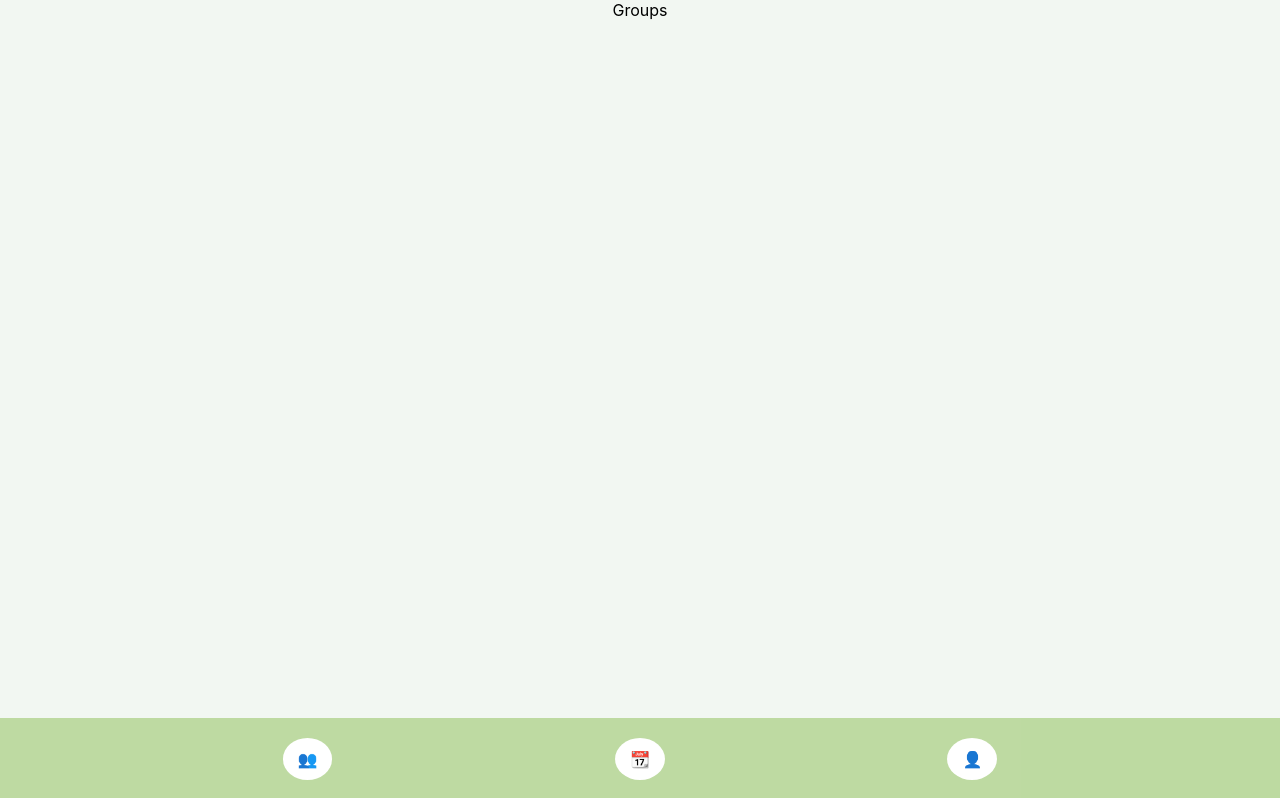
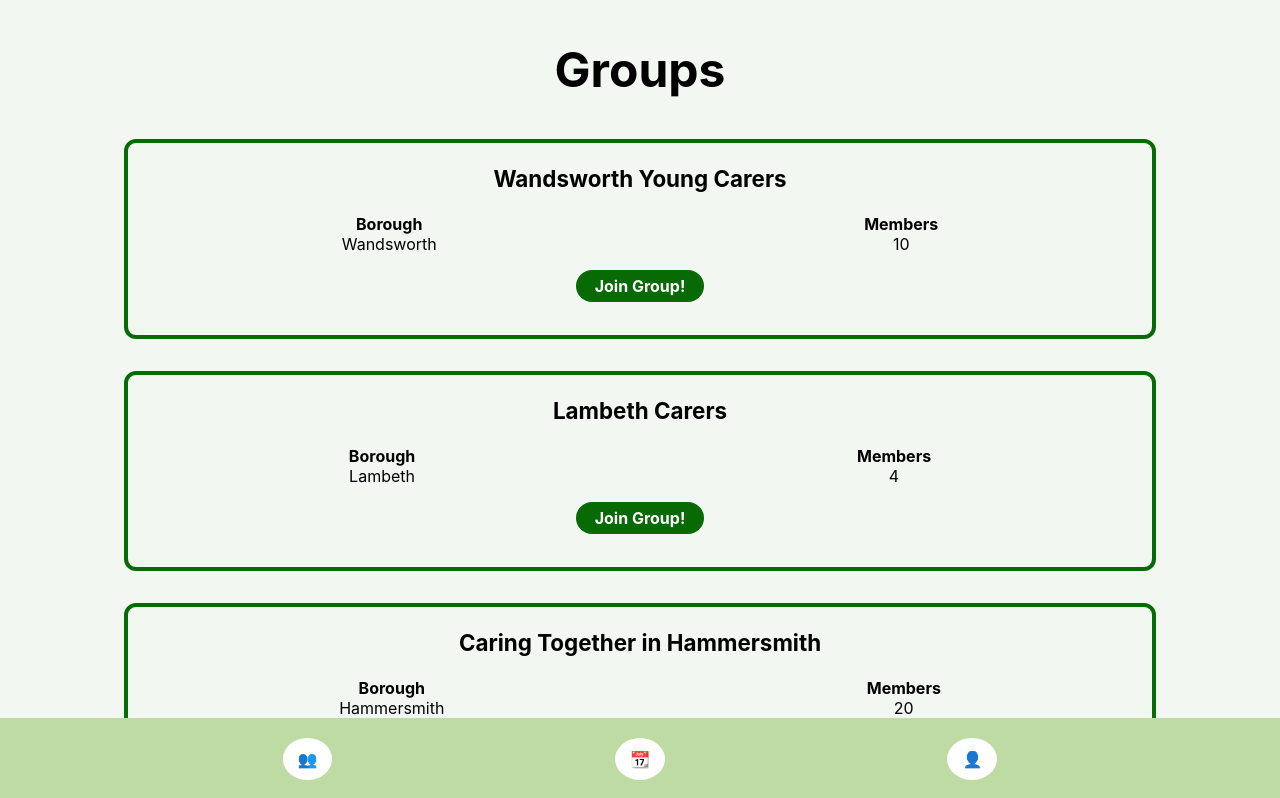
Before and after one commit to PAZHames/WhoCares, a React (Create React App) app in the folder my-react-app/: page /groups in a window 1280 px wide. Shown: the top 798 px of the page. Built offline with nearby package versions, Linux system fonts and the light colour scheme.

Commit message:
groups page

```diff
--- /dev/null
+++ b/my-react-app/src/components/Group.js
@@ -0,0 +1,20 @@
+import classes from "./Group.module.css";
+
+export default function Group({ id, name, borough, members }) {
+  return (
+    <div className={classes["group-container"]}>
+      <h3>{name}</h3>
+        <div className={classes["group-details"]}>
+          <div>
+            <h6>Borough</h6>
+            <div>{borough}</div>
+          </div>
+          <div>
+            <h6>Members</h6>
+            <div>{members.length}</div>
+          </div>
+        </div>
+        <button className={classes["group-join-button"]}>Join Group!</button>
+    </div>
+  );
+}
--- /dev/null
+++ b/my-react-app/src/components/Group.module.css
@@ -0,0 +1,32 @@
+.group-container {
+  border: 4px solid rgba(8, 106, 4, 1);
+  height: 12rem;
+  width: 80%;
+  margin: 0 auto;
+  border-radius: 12px;
+}
+
+.group-container h3 {
+  font-size: 1.4rem;
+}
+
+.group-details  {
+  display: flex;
+  justify-content: space-around;
+}
+
+.group-details h6 {
+  margin: 0;
+  font-size: 1rem;
+}
+
+.group-join-button {
+  all: unset;
+  background-color: rgba(8, 106, 4, 1);
+  width: 8rem;
+  height: 2rem;
+  margin: 1rem auto 0 auto;
+  border-radius: 30px;
+  font-weight: bold;
+  color: white;
+}
--- /dev/null
+++ b/my-react-app/src/components/GroupsContainer.js
@@ -0,0 +1,21 @@
+import classes from "./GroupsContainer.module.css";
+import { GroupsInfo } from "../info/groups-info";
+import Group from "./Group";
+
+export default function GroupsContainer() {
+  const groups = GroupsInfo.map((group) => (
+    <Group
+      id={group.id}
+      key={group.id}
+      name={group.name}
+      borough={group.borough}
+      members={group.members}
+    />
+  ))
+
+  return (
+    <div className={classes["groups-container"]}>
+      {groups}
+    </div>
+  );
+}
--- /dev/null
+++ b/my-react-app/src/components/GroupsContainer.module.css
@@ -0,0 +1,8 @@
+.groups-container {
+  display: flex;
+  flex-direction: column;
+  gap: 2rem;
+  margin-bottom: 16vh;
+  /* height: 70vh;
+  overflow: scroll; */
+}
--- a/my-react-app/src/components/Header.module.css
+++ b/my-react-app/src/components/Header.module.css
@@ -12,7 +12,7 @@ nav ul {
     position: fixed;
     bottom: 0;
     width: 100%;
-    background-color: rgba(138, 190, 82, 0.5);
+    background-color: rgb(190, 219, 164);
     padding: 20px 0;
     margin-bottom: 0;
 }
--- /dev/null
+++ b/my-react-app/src/info/groups-info.js
@@ -0,0 +1,78 @@
+export const GroupsInfo = [
+  {
+    id: "g1",
+    name: "Wandsworth Young Carers",
+    borough: "Wandsworth",
+    members: [
+      "Emily Johnson",
+      "Ethan Smith",
+      "Sophia Williams",
+      "Noah Brown",
+      "Olivia Jones",
+      "Liam Davis",
+      "Emma Martinez",
+      "Mason Taylor",
+      "Ava Anderson",
+      "Logan Garcia"
+    ],
+  },
+  {
+    id: "g2",
+    name: "Lambeth Carers",
+    borough: "Lambeth",
+    members: [
+      "Isabella Miller",
+      "Lucas Rodriguez",
+      "Mia Martinez",
+      "Oliver Wilson"
+    ],
+  },  {
+    id: "g3",
+    name: "Caring Together in Hammersmith",
+    borough: "Hammersmith",
+    members: [
+      "Abigail Lewis",
+      "Alexander Torres",
+      "Elizabeth Martin",
+      "Michael Hill",
+      "Evelyn Adams",
+      "Daniel Baker",
+      "Madison Nelson",
+      "William Hall",
+      "Sofia Ramirez",
+      "Samuel Cook",
+      "Avery Cooper",
+      "Matthew Flores",
+      "Victoria Perry",
+      "Henry Brooks",
+      "Scarlett Bell",
+      "Jackson Powell",
+      "Grace Evans",
+      "David Reed",
+      "Chloe Turner",
+      "Gabriel Ward"
+    ],
+  },
+  {
+    id: "g4",
+    name: "East London Care Support Group",
+    borough: "Hackney",
+    members: [
+      "Lily Phillips",
+      "Carter Ross",
+      "Aria Sanchez",
+      "Joseph Price",
+      "Zoey Watson",
+      "Andrew Hughes",
+      "Penelope Sanders",
+      "Joshua Stewart",
+      "Riley Murphy",
+      "Dylan Perry",
+      "Nora Wood",
+      "Jack Jenkins",
+      "Addison Long",
+      "Christopher Diaz",
+      "Layla Howard",
+    ],
+  }
+]
--- a/my-react-app/src/pages/Groups.js
+++ b/my-react-app/src/pages/Groups.js
@@ -1,9 +1,13 @@
+import GroupsContainer from "../components/GroupsContainer";
 import Nav from "../components/Header";
+import classes from "./Groups.module.css";
+
 export default function Groups() {
   return (
     <>
-    <div>Groups</div>
-    <Nav/>
+      <h2>Groups</h2>
+      <GroupsContainer />
+      <Nav/>
     </>
   )
 }
--- /dev/null
+++ b/my-react-app/src/pages/Groups.module.css
@@ -0,0 +1,3 @@
+h2 {
+  font-size: 3rem;
+}
```
